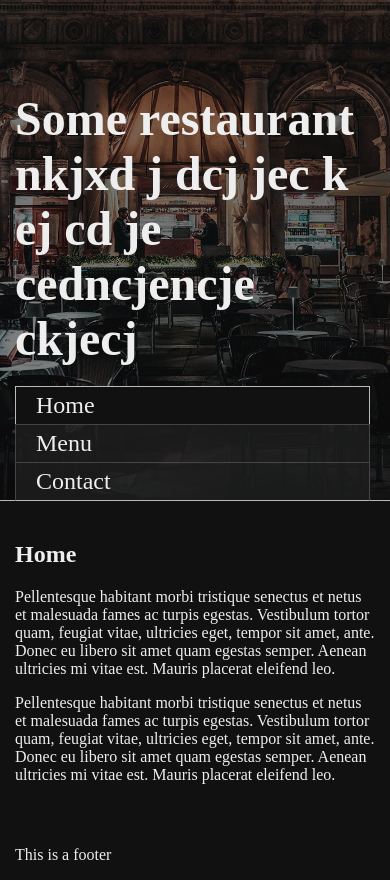
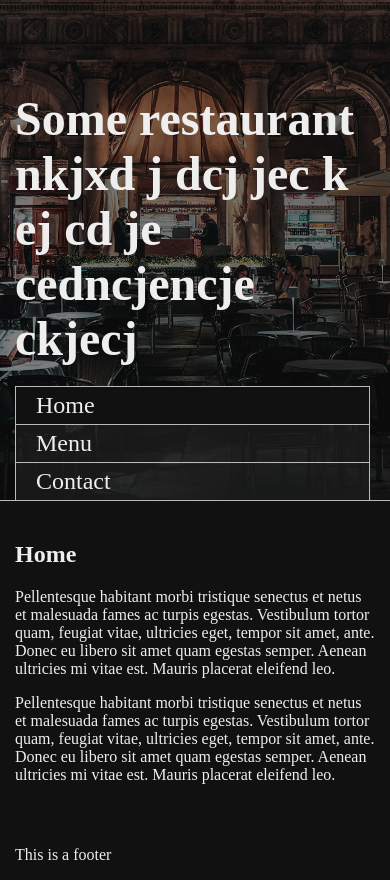
Before and after one commit to pikkuruusu/restaurant-page, a plain HTML site: page index.html in a window 390 px wide. Drawn offline with Linux system fonts and the light colour scheme.

Commit message:
Some fixes to mobile view

```diff
--- a/styles.css
+++ b/styles.css
@@ -52,7 +52,7 @@ nav ul {
 
 .nav-btn {
     position: relative;
-    background-color:rgba(30, 30, 30, 0.8);
+    background-color:rgba(30, 30, 30, 0.7);
     border-top: 1px solid #444;
     border-right: 1px solid #444;
     border-left: 1px solid #444;
@@ -75,7 +75,6 @@ nav ul {
     border-right: 1px solid #bbb;
     border-left: 1px solid #bbb;
     border-bottom: 1px solid #111;
-
 }
 
 @media screen and (max-width: 600px) {
@@ -85,6 +84,17 @@ nav ul {
 
     nav ul li {
         margin-right: 0px;
+    }
+
+    .nav-btn {
+        border-top: 1px solid #bbb;
+        border-right: 1px solid #bbb;
+        border-left: 1px solid #bbb;
+        border-bottom: 1px solid #bbb;
+    }
+
+    .nav-btn.nav-btn.active:hover {
+        background-color:rgba(238, 238,238, 0.18);
     }
 }
 
```
